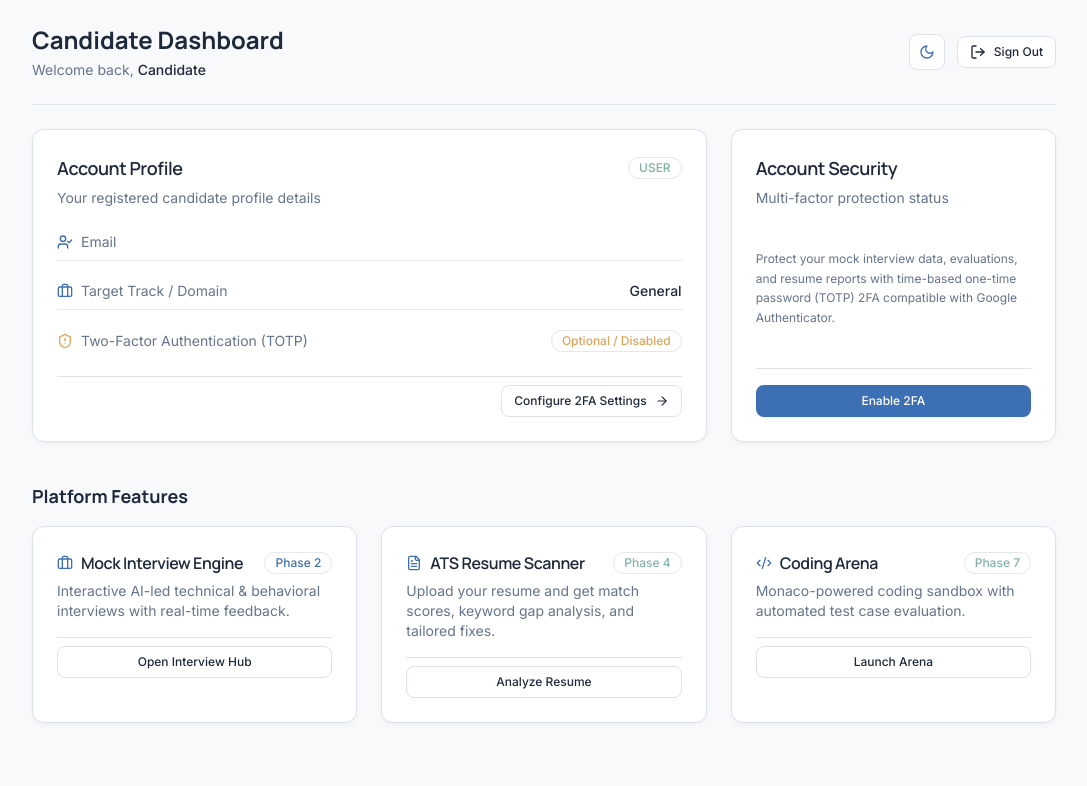
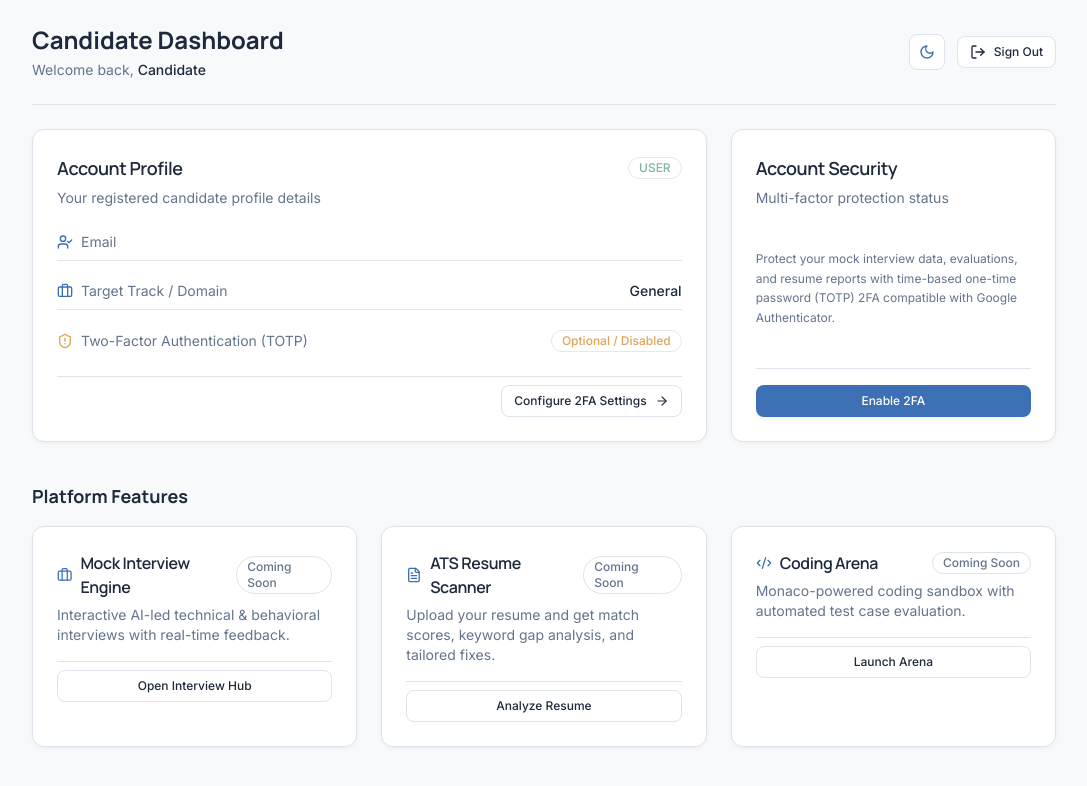
Before and after one commit to Hassanabbas006/ai-intweview-preparation-assistant, a Next.js app: page /dashboard in a window 1280 px wide. Shown: the top 786 px of the page, without its empty margins (96-1183 px from the left). Built offline with nearby package versions, Linux system fonts and the light colour scheme; no server answers.

Commit message:
refactor(ui): replace internal Phase badges with user-facing Available Now and Coming Soon badges

```diff
--- a/app/(auth)/login/page.tsx
+++ b/app/(auth)/login/page.tsx
@@ -93,10 +93,7 @@ function LoginForm() {
 
       <Card>
         <CardHeader>
-          <div className="flex items-center justify-between">
-            <CardTitle>{requires2FA ? "Two-Factor Verification" : "Candidate Login"}</CardTitle>
-            <Badge variant="primary">Phase 1</Badge>
-          </div>
+          <CardTitle>{requires2FA ? "Two-Factor Verification" : "Candidate Login"}</CardTitle>
           <CardDescription>
             {requires2FA
               ? "Enter the 6-digit code from your authenticator app to complete sign-in."
--- a/app/(auth)/signup/page.tsx
+++ b/app/(auth)/signup/page.tsx
@@ -86,10 +86,7 @@ export default function SignupPage() {
 
         <Card>
           <CardHeader>
-            <div className="flex items-center justify-between">
-              <CardTitle>Candidate Registration</CardTitle>
-              <Badge variant="secondary">Phase 1</Badge>
-            </div>
+            <CardTitle>Candidate Registration</CardTitle>
             <CardDescription>
               Prepare for your next technical interview with AI-powered mock rounds
             </CardDescription>
--- a/app/coding-arena/page.tsx
+++ b/app/coding-arena/page.tsx
@@ -8,10 +8,10 @@ export default function CodingArenaPage() {
         <CardHeader>
           <div className="flex items-center justify-between">
             <CardTitle>Coding Arena</CardTitle>
-            <Badge variant="primary">Phase 7</Badge>
+            <Badge variant="neutral">Coming Soon</Badge>
           </div>
           <CardDescription>
-            Monaco editor, problem bank, and Judge0/Piston code runner will be implemented in Phase 7.
+            Monaco code editor, technical problem bank, and automated test execution.
           </CardDescription>
         </CardHeader>
       </Card>
--- a/app/dashboard/page.tsx
+++ b/app/dashboard/page.tsx
@@ -125,7 +125,7 @@ export default function UserDashboardPage() {
                   <CardTitle className="text-base flex items-center gap-2">
                     <Briefcase className="w-4 h-4 text-primary" /> Mock Interview Engine
                   </CardTitle>
-                  <Badge variant="primary">Phase 2</Badge>
+                  <Badge variant="neutral">Coming Soon</Badge>
                 </div>
                 <CardDescription>
                   Interactive AI-led technical & behavioral interviews with real-time feedback.
@@ -146,7 +146,7 @@ export default function UserDashboardPage() {
                   <CardTitle className="text-base flex items-center gap-2">
                     <FileText className="w-4 h-4 text-primary" /> ATS Resume Scanner
                   </CardTitle>
-                  <Badge variant="secondary">Phase 4</Badge>
+                  <Badge variant="neutral">Coming Soon</Badge>
                 </div>
                 <CardDescription>
                   Upload your resume and get match scores, keyword gap analysis, and tailored fixes.
@@ -167,7 +167,7 @@ export default function UserDashboardPage() {
                   <CardTitle className="text-base flex items-center gap-2">
                     <Code2 className="w-4 h-4 text-primary" /> Coding Arena
                   </CardTitle>
-                  <Badge variant="secondary">Phase 7</Badge>
+                  <Badge variant="neutral">Coming Soon</Badge>
                 </div>
                 <CardDescription>
                   Monaco-powered coding sandbox with automated test case evaluation.
--- a/app/interview/page.tsx
+++ b/app/interview/page.tsx
@@ -8,10 +8,10 @@ export default function InterviewConfigPage() {
         <CardHeader>
           <div className="flex items-center justify-between">
             <CardTitle>Mock Interview Configuration</CardTitle>
-            <Badge variant="primary">Phase 2</Badge>
+            <Badge variant="neutral">Coming Soon</Badge>
           </div>
           <CardDescription>
-            Interview setup (HR, Aptitude, Managerial, Domain) will be implemented in Phase 2.
+            Interactive AI-led technical and behavioral mock interview rounds with real-time feedback.
           </CardDescription>
         </CardHeader>
       </Card>
--- a/app/page.tsx
+++ b/app/page.tsx
@@ -90,7 +90,7 @@ export default function Home() {
                 <div className="p-2 rounded-input bg-primary/10 text-primary w-fit">
                   <Briefcase className="w-5 h-5" />
                 </div>
-                <Badge variant="primary">Phase 2</Badge>
+                <Badge variant="neutral">Coming Soon</Badge>
               </div>
               <CardTitle className="text-lg mt-3">Adaptive Mock Interviews</CardTitle>
               <CardDescription>
@@ -105,7 +105,7 @@ export default function Home() {
                 <div className="p-2 rounded-input bg-secondary/10 text-secondary w-fit">
                   <FileText className="w-5 h-5" />
                 </div>
-                <Badge variant="secondary">Phase 4</Badge>
+                <Badge variant="neutral">Coming Soon</Badge>
               </div>
               <CardTitle className="text-lg mt-3">ATS Resume Scanner</CardTitle>
               <CardDescription>
@@ -120,7 +120,7 @@ export default function Home() {
                 <div className="p-2 rounded-input bg-primary/10 text-primary w-fit">
                   <ShieldCheck className="w-5 h-5" />
                 </div>
-                <Badge variant="success">Phase 1 Complete</Badge>
+                <Badge variant="success">Available Now</Badge>
               </div>
               <CardTitle className="text-lg mt-3">Secure Multi-Factor Auth</CardTitle>
               <CardDescription>
--- a/app/resume/page.tsx
+++ b/app/resume/page.tsx
@@ -8,10 +8,10 @@ export default function ResumePage() {
         <CardHeader>
           <div className="flex items-center justify-between">
             <CardTitle>Resume ATS Scanner</CardTitle>
-            <Badge variant="primary">Phase 4</Badge>
+            <Badge variant="neutral">Coming Soon</Badge>
           </div>
           <CardDescription>
-            Resume upload, ATS health scoring, and JD matching suggestions will be implemented in Phase 4.
+            Resume upload, ATS match scoring, keyword gap analysis, and JD alignment suggestions.
           </CardDescription>
         </CardHeader>
       </Card>
```
